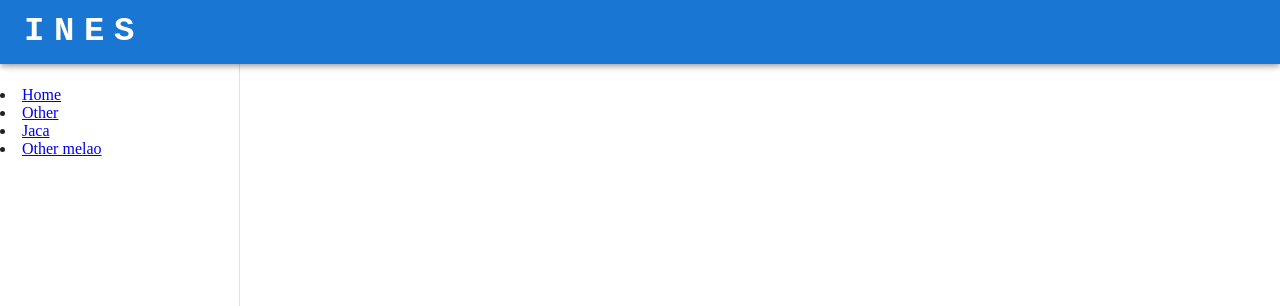
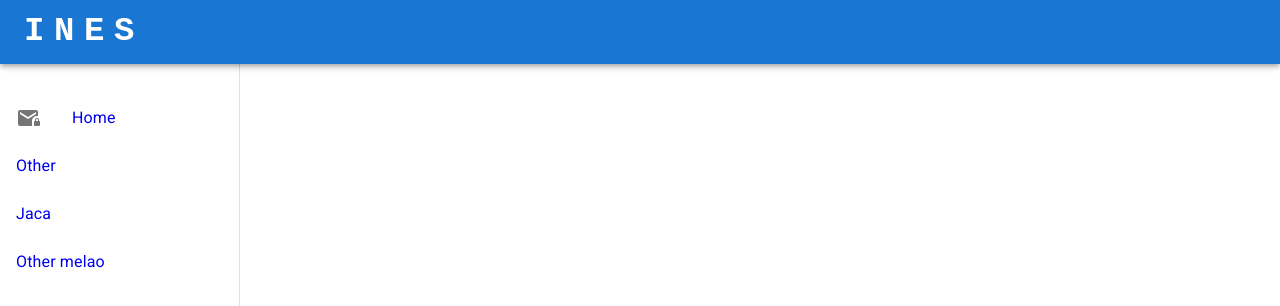
Before and after one commit to ines-erp/react-frontend, a React (Vite) app: page / in a window 1280 px wide. Shown: the top 306 px of the page. Built offline with nearby package versions, Linux system fonts and the light colour scheme.

Commit message:
wip:adding levels to menu

```diff
--- a/src/menu/dynamicMenuItems.jsx
+++ b/src/menu/dynamicMenuItems.jsx
@@ -1,4 +1,7 @@
 import {Link} from "react-router-dom";
+import {ListItem, ListItemButton, ListItemIcon, ListItemText, MenuItem} from "@mui/material";
+import MailIcon from "@mui/icons-material/Mail";
+import React from "react";
 
 /**
  * Function to generate menu items from routes
@@ -9,23 +12,28 @@ export const dynamicMenuItems = (routes) => {
 
     // path: "", element: <HomePage/>, label:"Home", isInMenu: false, isEnabled: false
     return routes.map((route) => {
-
-        if (route.children.length > 0) {
         return route.children.map((childRoute) => {
-                if(childRoute.isInMenu && childRoute.isEnabled){
+            if (childRoute.isInMenu && childRoute.isEnabled) {
+                const currentPath = `${route.path}/${childRoute.path}`
                 return (
-                        <li>
-                            <Link to={`${route.path}/${childRoute.path}`}>{childRoute.label}</Link>
-                        </li>
+                    <LinkItemMenu path={currentPath} key={childRoute.path} label={childRoute.label}
+                                  icon={childRoute.icon}/>
                 )
             }
             return null
         })
+    })
 }
 
-        return <li>
-            <Link to={`${route.path}`}>{route.label}</Link>
-        </li>
-
-    })
+const LinkItemMenu = ({label, path, icon}) => {
+    return (
+        <ListItem disablePadding sx={{textDecoration: 'none'}} as={Link} to={path}>
+            <ListItemButton>
+                {icon && <ListItemIcon>
+                    {icon}
+                </ListItemIcon>}
+                <ListItemText primary={label}/>
+            </ListItemButton>
+        </ListItem>
+    )
 }
--- a/src/menu/index.jsx
+++ b/src/menu/index.jsx
@@ -2,13 +2,14 @@
 
 import {menuRoutes} from "@/menu/menuRoutes.jsx";
 import {dynamicMenuItems} from "@/menu/dynamicMenuItems.jsx";
+import {List, ListItem, ListItemButton, ListItemIcon, ListItemText} from "@mui/material";
+import MailIcon from '@mui/icons-material/Mail';
 
 
 export const RouterMainMenu = () => {
-
     return (
-        <nav>
+        <List as={'nav'} >
             {dynamicMenuItems(menuRoutes)}
-        </nav>
+        </List>
     )
 }
--- a/src/pages/home/homeRoutes.jsx
+++ b/src/pages/home/homeRoutes.jsx
@@ -1,9 +1,10 @@
 import {Outlet} from "react-router-dom";
 import {HomePage} from "@/pages/home/index.jsx";
+import {MailLock} from "@mui/icons-material";
 
 //example
 export const homeRoutesList = [
-    {path: "", element: <HomePage/>, label:"Home", isInMenu: true, isEnabled: true},
+    {path: "", element: <HomePage/>, label:"Home", isInMenu: true, isEnabled: true, icon: <MailLock />, level:0},
     {path: "finances", element: <h1>Finances</h1>, label:"Finance", isInMenu: true, isEnabled: false},
     {path: "payment", element: <h1>Any payment</h1>, label:"payment home", isInMenu: false, isEnabled: true},
 ]
```
Lines whose indentation alone changed are shown as unchanged.
